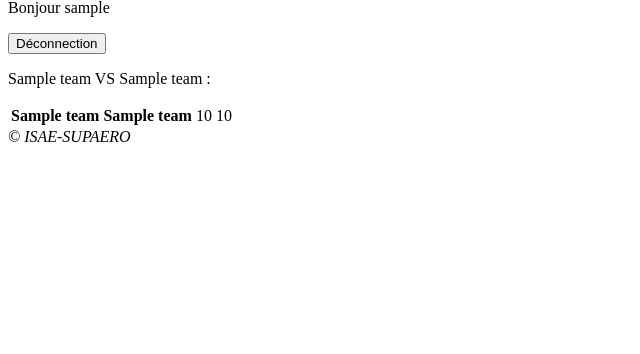
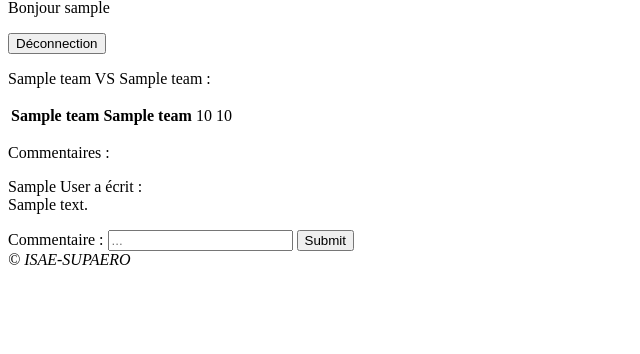
Before and after one commit to IliasBaali/tournois-Ilias-Baali, a Django app: page /tournois/match/1/ in a window 1280 px wide. Shown: the part 17-371 px from the top of the page, without its empty margins (0-640 px from the left). Run offline with Django 4.2, Linux system fonts and the light colour scheme; a user stored in the database is signed in; tables that the repository leaves empty hold one stand-in row (values such as "Sample post").

Commit message:
Added working comments (without editing)

```diff
--- a/tournois/templates/base.html
+++ b/tournois/templates/base.html
@@ -13,10 +13,12 @@
                 {% if username %}
                     <p>Bonjour {{username}}</p>
                     <form action="{%url 'logout'%}">
+                        <input type="hidden" name="next" value="{{ request.path }}">
                         <button type="submit">Déconnection</button>
                     </form>
                 {% else %}
                     <form action="{%url 'login'%}">
+                        <input type="hidden" name="next" value="{{ request.path }}">
                         <button type="submit">Connection</button>
                     </form>
                 {% endif %}
--- /dev/null
+++ b/tournois/tournaments/forms.py
@@ -0,0 +1,9 @@
+from django import forms
+
+
+class CommentForm(forms.Form):
+    comment = forms.CharField(
+        label="Commentaire :",
+        max_length=500,
+        widget=forms.TextInput(attrs={"placeholder": "..."}),
+    )
--- a/tournois/tournaments/models.py
+++ b/tournois/tournaments/models.py
@@ -45,3 +45,12 @@ class Match(models.Model):
 
     def __str__(self) -> str:
         return str(self.team_1) + " VS " + str(self.team_2)
+
+
+class Commentaire(models.Model):
+    author = models.CharField(max_length=200)
+    match = models.ForeignKey(Match, on_delete=models.CASCADE)
+    date_time = models.DateTimeField('Publication date', auto_now=False, auto_now_add=False)
+    content = models.CharField(max_length=500)
+    def __str__(self) -> str:
+        return self.content
--- a/tournois/tournaments/templates/registration/login.html
+++ b/tournois/tournaments/templates/registration/login.html
@@ -3,4 +3,8 @@
     {{ form }}
     <input type="submit" value="login">
     <input type="hidden" name="next" value="{{ next }}">
+
+    <form >
+        <button type="submit">Déconnection</button>
+    </form>
 </form>
--- a/tournois/tournaments/templates/tournaments/match_detail.html
+++ b/tournois/tournaments/templates/tournaments/match_detail.html
@@ -10,6 +10,26 @@
             <td>{{match.score_1}}</td>
             <td>{{match.score_2}}</td>
         </table>
+
+        <p>Commentaires : </p>
+        {%if match.commentaire_set.all%}
+            {%for comment in match.commentaire_set.all%}
+                <p> {{comment.author}} a écrit : </br> {{comment.content}} </p>
+            {% endfor%}
+        {% else %}
+            <p> {{comment.author}} a écrit : </br> {{comment.content}} </p>
+        {% endif%}
+        {%if form%}
+        <div>
+            <form action="{%url 'tournaments:match_detail' match.id%}" method="post">
+                {% csrf_token %}
+                {{ form }}
+                <input type="submit" value="Submit">
+            </form>
+        </div>
+        {%else%}
+            <p>Vous devez être connecté pour laisser un commentaire.</p>
+        {%endif%}
 {% else %}
     <p>Ce match n'existe pas.</p>
 {% endif %}
--- a/tournois/tournaments/views.py
+++ b/tournois/tournaments/views.py
@@ -1,6 +1,18 @@
 from django.shortcuts import render, get_list_or_404, get_object_or_404
-from django.http import Http404,HttpResponse
-from .models import Tournoi, Poule, Match
+from django.http import Http404,HttpResponseRedirect
+from .models import Tournoi, Poule, Match, Commentaire
+from .forms import CommentForm
+from django.utils import timezone
+
+
+
+def context_with_user(request, context):
+    if request.user.is_authenticated:
+        username = request.user.username
+    else :
+        username = None
+    context['username'] = username
+    return context
 
 # Create your views here.
 def tournois(request):
@@ -17,12 +29,20 @@ def pouleDetail(request, pool_id):
 
 def matchDetail(request, match_id):
     match = get_object_or_404(Match, pk=match_id)
-    return render(request, 'tournaments/match_detail.html', context_with_user(request,{'match': match}))
 
-def context_with_user(request, context):
-    if request.user.is_authenticated:
-        username = request.user.username
+    if request.method == "POST":
+        form = CommentForm(request.POST)
+        if form.is_valid():
+            comment = Commentaire.objects.create(
+            author = request.user.username,
+            match = match,
+            date_time = timezone.now(),
+            content = form.cleaned_data['comment'])
+            comment.save()
+            form = CommentForm()
     else :
-        username = None
-    context['username'] = username
-    return context
+        if request.user.is_authenticated:
+            form = CommentForm()
+        else :
+            form = None
+    return render(request, 'tournaments/match_detail.html', context_with_user(request,{'match': match, 'form':form}))
```
Also changed, not shown: tournois/tournaments/migrations/0006_commentaire.py (added).
